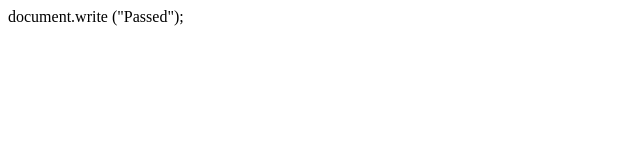
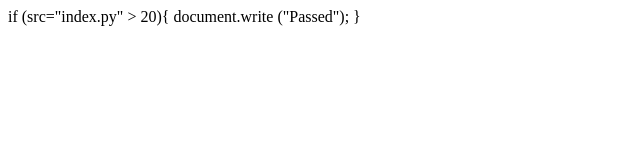
Before and after one commit to LBGletsoisa/Target, a plain HTML site: page index.html in a window 1280 px wide. Shown: the whole page, without its empty margins (0-640 px from the left). Drawn offline with Linux system fonts and the light colour scheme.

Commit message:
Update index.html

```diff
--- a/index.html
+++ b/index.html
@@ -4,5 +4,7 @@
 </head>
 <body>
 <src="index.py" type="application/py">
+if (src="index.py" > 20){
 document.write ("Passed");
+  }
 </body></html>
```
